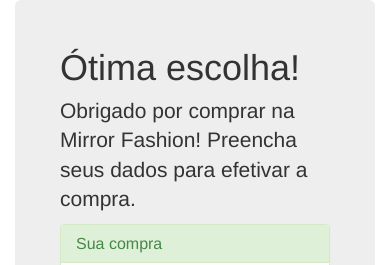
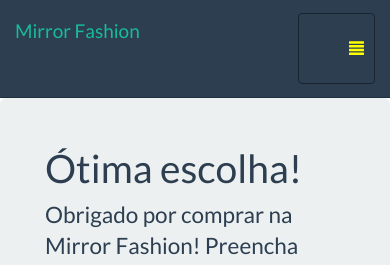
Before and after one commit to rodrigoemcode/mirror-fashion, a PHP site: page /checkout.php in a window 390 px wide. Shown: the top 265 px of the page. Run offline with PHP 8.4, Linux system fonts and the light colour scheme; data that the repository does not hold is empty.

Commit message:
update checkout.php

```diff
--- a/mirrorfashion/checkout.php
+++ b/mirrorfashion/checkout.php
@@ -5,18 +5,40 @@
     <meta http-equiv="X-UA-Compatible" content="IE=edge">
     <meta name="viewport" content="width=device-width, initial-scale=1.0">
     <title>Checkout Mirror Fashion</title>
-    <link rel="stylesheet" href="css/bootstrap.css">
+    <link rel="stylesheet" href="css/bootstrap-flatly.css">
     <link rel="stylesheet" href="css/checkout.css">
     </head>
 <body>
     <div class="container">
+        <div class="row">
+
+            <nav class="navbar navbar-default navbar-static-top">
+                <div class="navbar-header">
+                    <a class="navbar-brand" href="index.php">Mirror Fashion</a>
+                    <button class="navbar-toggle" type="button"
+                            data-target=".navbar-collapse" data-toggle="collapse">
+                        <Menu>
+                            <span class="glyphicon glyphicon-align-justify"></span>
+                        </Menu>
+                    </button>
+                </div>
+                <ul class="nav navbar-nav nav navbar-nav collapse navbar-collapse">
+                    <li><a href="sobre.php">Sobre</a></li>
+                    <li><a href="#">Ajuda</a></li>
+                    <li><a href="#">Perguntas frequentes</a></li>
+                    <li><a href="#">Entre em contato</a></li>
+                </ul>
+            </nav>
+
             <div class="jumbotron">
                 <div class="container">
+
                     <h1>Ótima escolha!</h1>
                     <p>Obrigado por comprar na Mirror Fashion!
                     Preencha seus dados para efetivar a compra.
                     </p>
 
+                    <div class="col-sm-4">
                         <div class="panel panel-success">
                             <div class="panel-heading">
                                 <h2 class="panel-title">Sua compra</h2>
@@ -39,9 +61,10 @@
                                 </dl>
                             </div>
                         </div>
-
-                <form>
-                    <fieldset>
+                    </div>
+                    <form class="col-sm-8">
+                        <div class="row">
+                            <fieldset class="col-md-6">
                                 <legend>Dados Pessoais</legend>
 
                                 <div class="form-group">
@@ -69,7 +92,7 @@
                                 </div>
                             </fieldset>
 
-                    <fieldset>
+                            <fieldset class="col-md-6">
                                 <legend>Cartão de Crédito</legend>
 
                                 <div class="form-group">
@@ -95,7 +118,7 @@
                                 </div>
 
                             </fieldset>
-
+                        </div>
                         <button type="submit" class="btn btn-primary btn-lg pull-right">
                             <span class="glyphicon glyphicon-thumbs-up"></span>
                             Confirmar Pedido
@@ -104,5 +127,8 @@
                 </div>
             </div>
         </div>
+    </div>
+    <script src="js/jquery.js"></script>
+    <script src="js/bootstrap.js"></script>
 </body>
 </html>
--- a/mirrorfashion/css/checkout.css
+++ b/mirrorfashion/css/checkout.css
@@ -1,3 +1,11 @@
 .form-control:invalid {
     border: 1px solid #cc0000;
 }
+
+.navbar {
+    margin: 0;
+}
+
+.navbar .glyphicon {
+    color: yellow
+}
```
Lines whose indentation alone changed are shown as unchanged.
